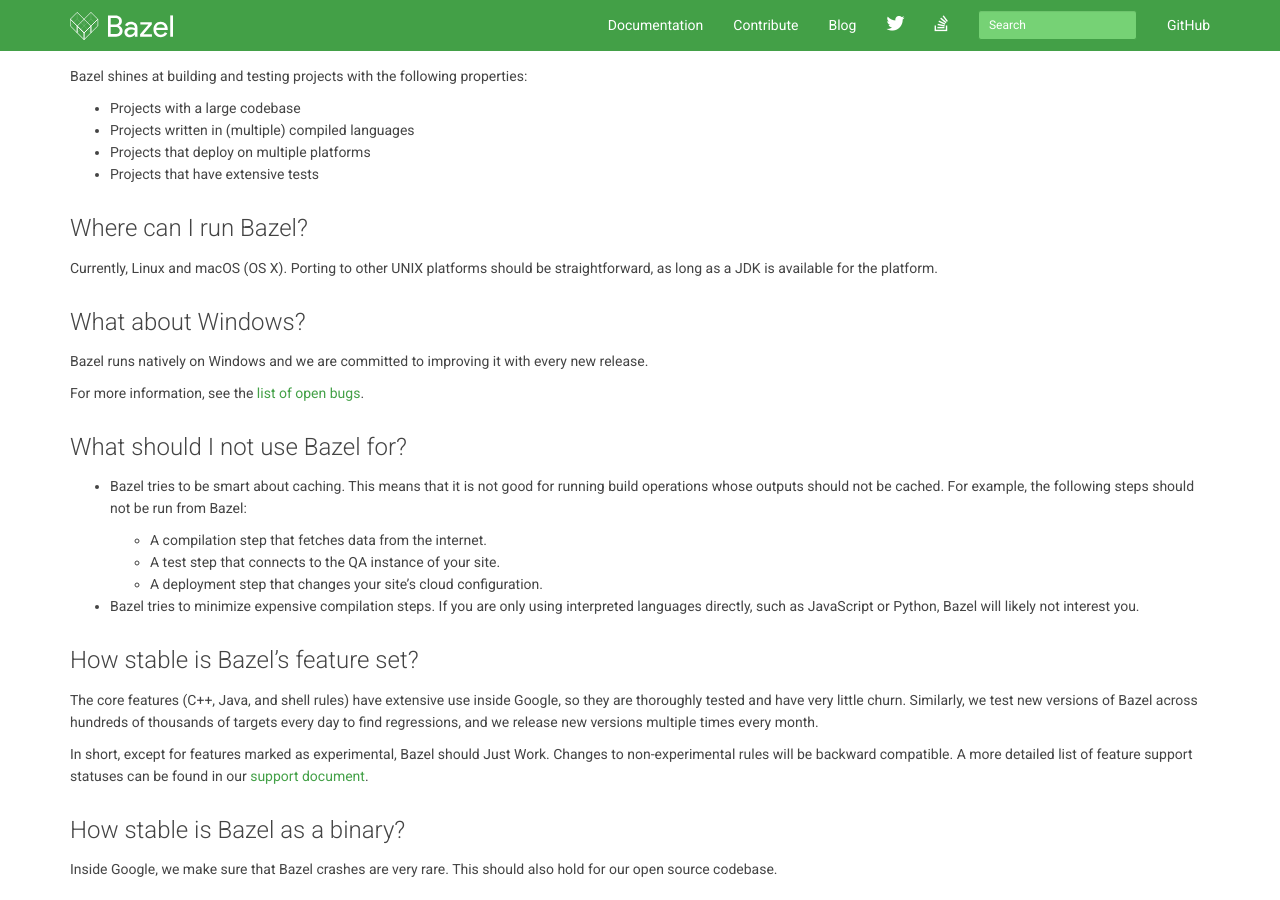
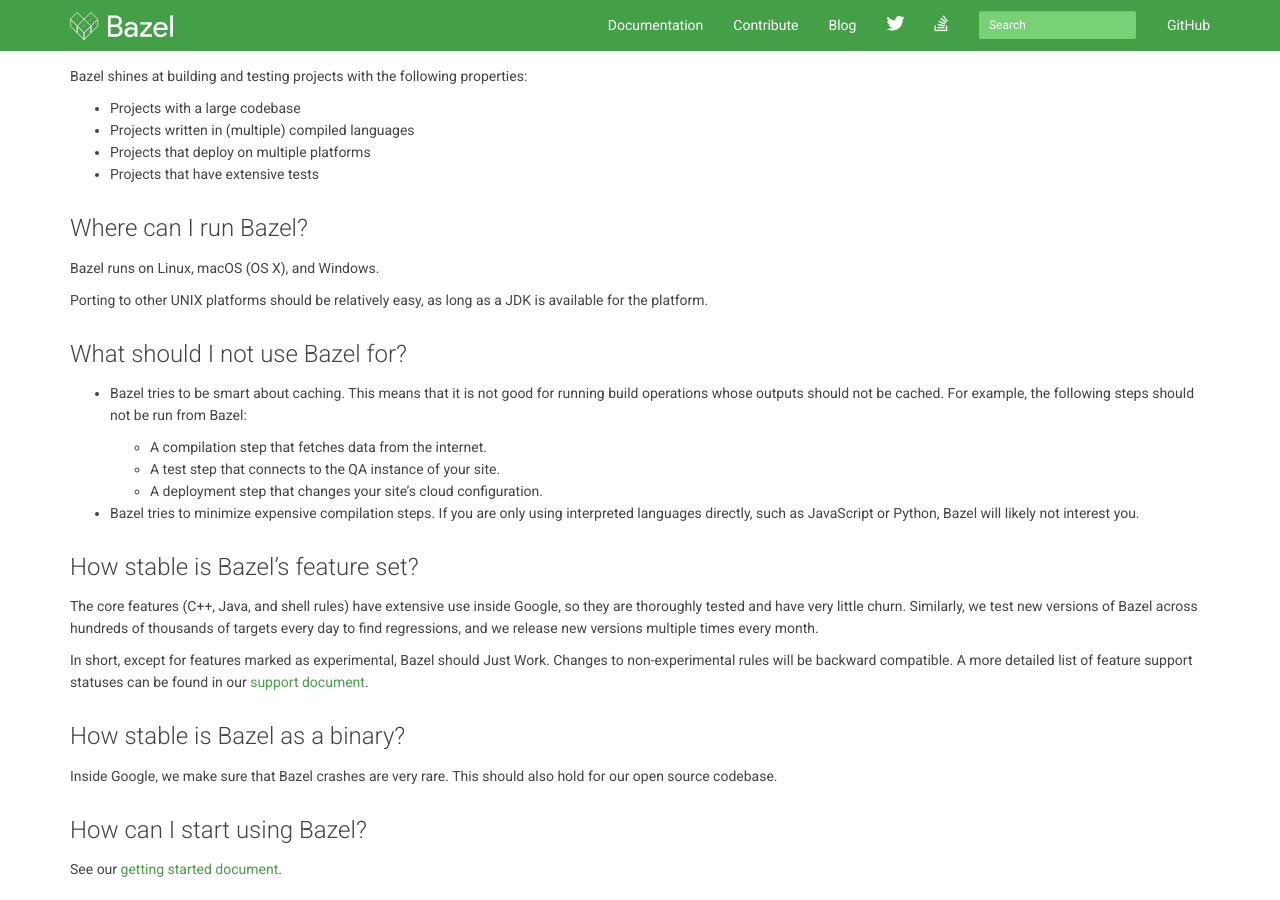
Before and after one commit to bazelbuild/bazel-website, a Jekyll site: the page built from faq.md, in a window 1280 px wide and 900 px high, scrolled down 2133 px. Built offline with Jekyll 4.4.1, drawn with Linux system fonts in a browser that asks for light colours; nearby versions of some CDN libraries; library files that are not in the unit come from our copies; Markdown is read by kramdown in place of the engine named in the settings; comment, search, counter and statistics services are not loaded.

Commit message:
faq.md: merge Windows into platform info (#71)
Merge the "What about Windows" section into
"Where does Bazel run".

Fixes https://github.com/bazelbuild/bazel/issues/3810

```diff
--- a/faq.md
+++ b/faq.md
@@ -180,17 +180,10 @@
 Where can I run Bazel?
 ---------------------------------
 
-Currently, Linux and macOS (OS X). Porting to other UNIX platforms should be
-straightforward, as long as a JDK is available for the platform.
+Bazel runs on Linux, macOS (OS X), and Windows.
 
-What about Windows?
--------------------
-
-Bazel runs natively on Windows and we are committed to improving it with every
-new release.
-
-For more information, see the [list of open
-bugs](https://github.com/bazelbuild/bazel/issues?q=is%3Aissue+is%3Aopen+label%3A%22category%3A+multi-platform+%3E+windows%22).
+Porting to other UNIX platforms should be relatively easy, as long as a JDK is
+available for the platform.
 
 What should I not use Bazel for?
 --------------------------------
```
